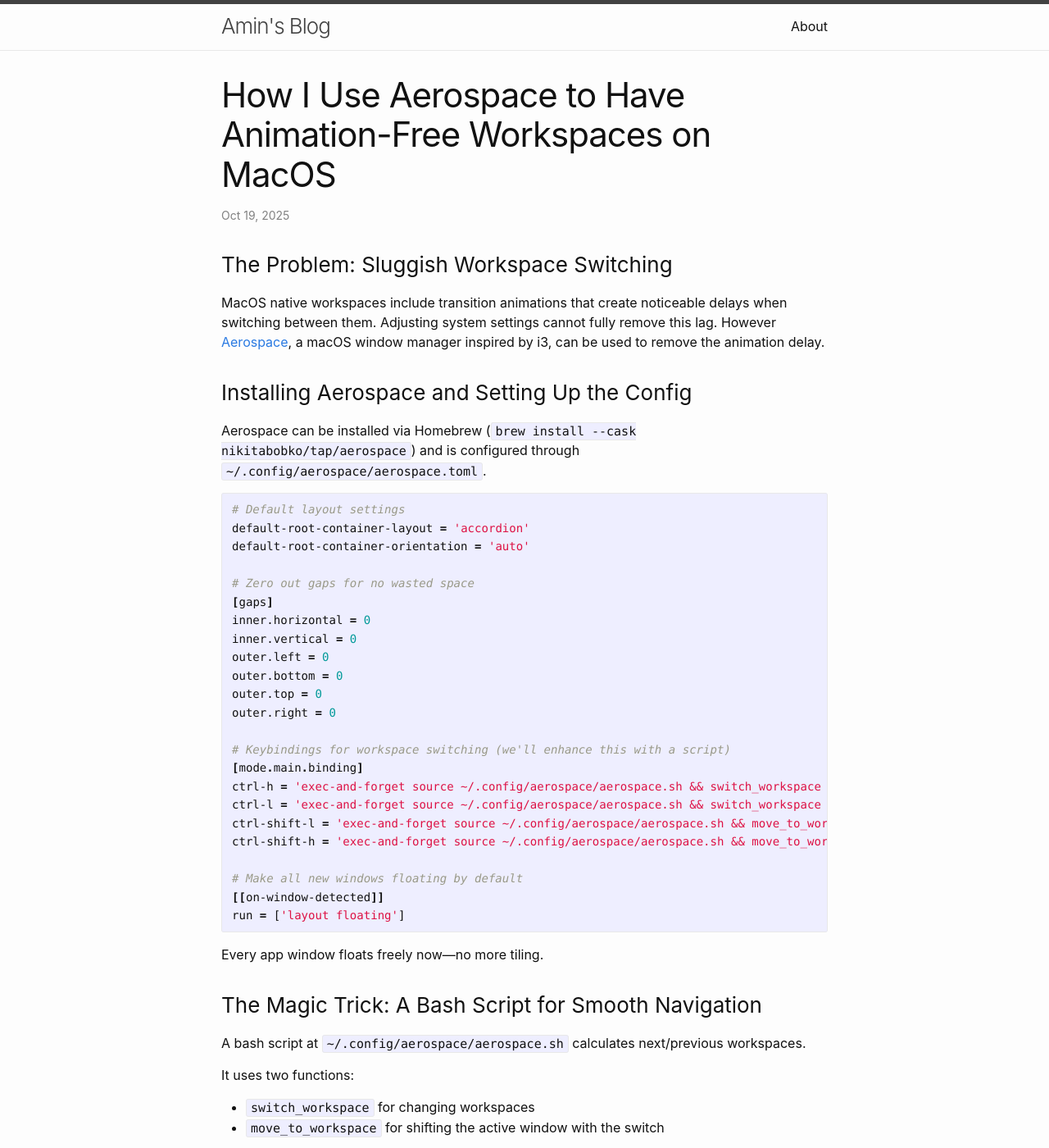
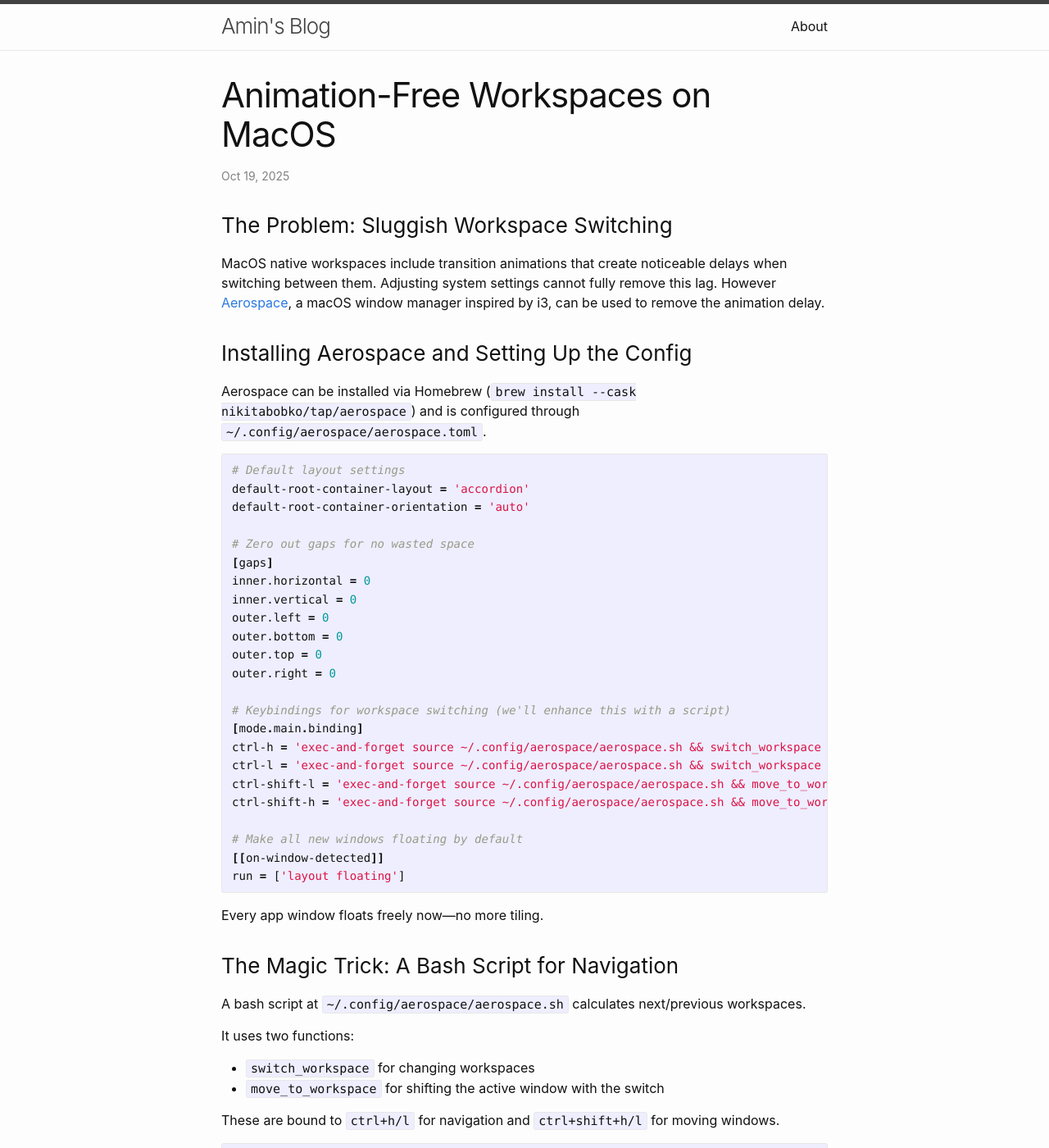
Before and after one commit to aminroosta/aminroosta.github.io, a Jekyll site: the page built from _posts/2025-10-19-animation-free-workspaces-on-macos.md, in a window 1280 px wide and 1400 px high. Shown: the whole window at 82% size. Built offline with Jekyll 4.4.1, drawn with Linux system fonts in a browser that asks for light colours; a script that is not in the unit is left out.

Commit message:
update links

```diff
--- a/_posts/2025-10-19-animation-free-workspaces-on-macos.md
+++ b/_posts/2025-10-19-animation-free-workspaces-on-macos.md
@@ -1,6 +1,6 @@
 ---
 layout: post
-title:  "How I Use Aerospace to Have Animation-Free Workspaces on MacOS"
+title:  "Animation-Free Workspaces on MacOS"
 date:   2025-10-19 10:00:00 0000
 categories: tools
 ---
@@ -42,7 +42,7 @@
 Every app window floats freely now—no more tiling.
 
 
-### The Magic Trick: A Bash Script for Smooth Navigation
+### The Magic Trick: A Bash Script for Navigation
 
 A bash script at `~/.config/aerospace/aerospace.sh` calculates next/previous workspaces.
 
@@ -106,6 +106,6 @@
 
 
 You can view my complete configs here:
-<a href="https://github.com/aminroosta/aminroosta.github.io/raw/refs/heads/gh-pages/assets/configs/aerospace.toml?download=">aerospace.toml</a>
+<a href="https://github.com/aminroosta/aminroosta.github.io/raw/refs/heads/gh-pages/assets/download/aerospace.toml?download=">aerospace.toml</a>
 and
-<a href="https://github.com/aminroosta/aminroosta.github.io/raw/refs/heads/gh-pages/assets/configs/aerospace.sh?download=">aerospace.sh</a>.
+<a href="https://github.com/aminroosta/aminroosta.github.io/raw/refs/heads/gh-pages/assets/download/aerospace.sh?download=">aerospace.sh</a>.
```
